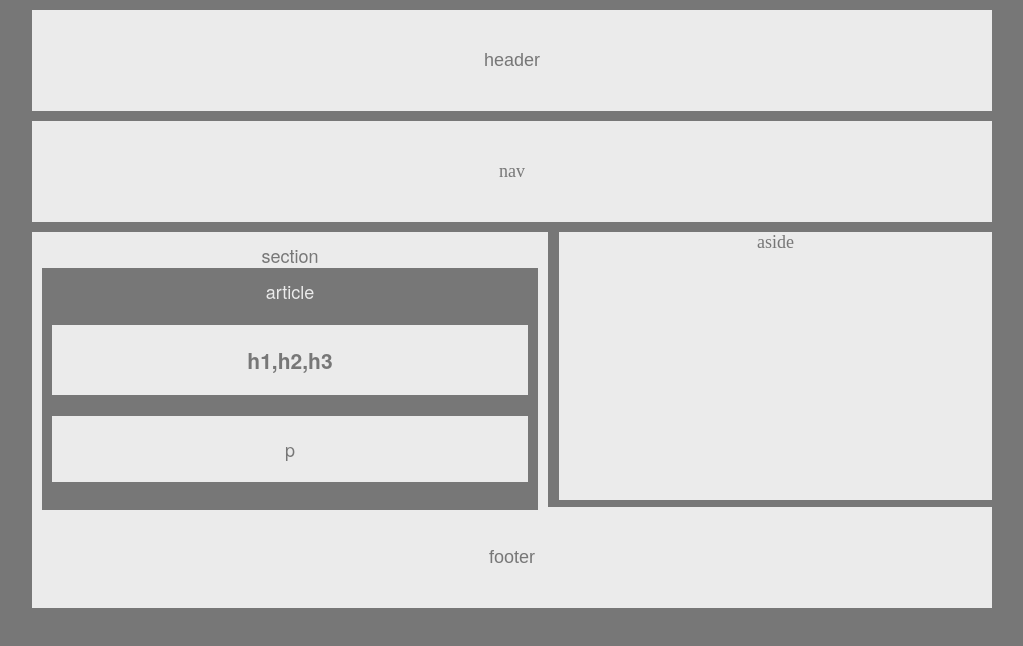
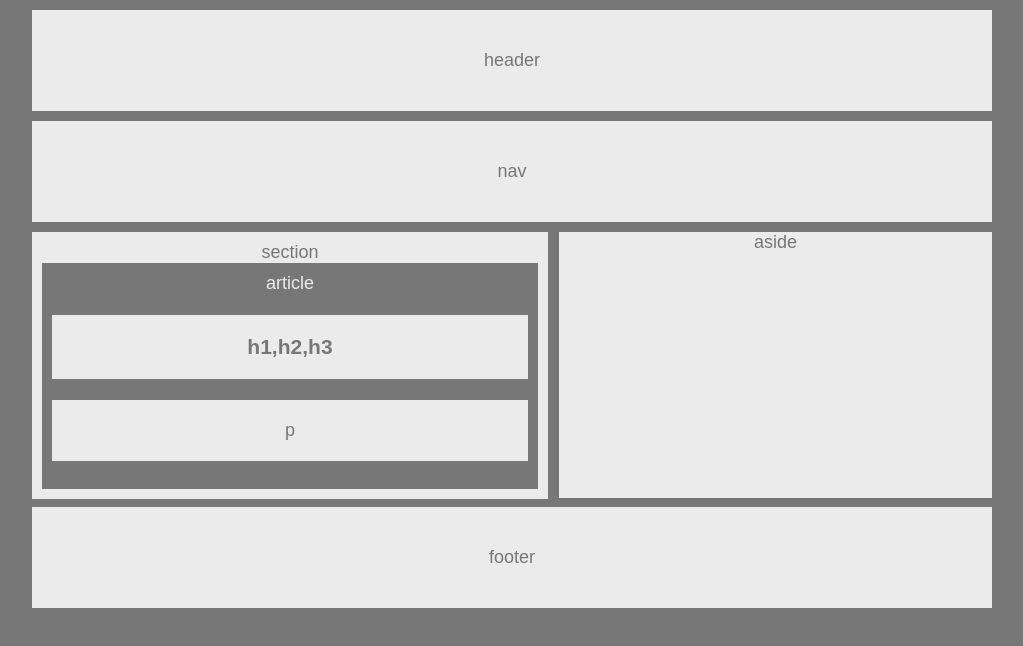
Before and after one commit to iamDio/HW-Wireframe, a plain HTML site: page index.html in a window 1280 px wide. Shown: the whole page, without its empty margins (128-1151 px from the left). Drawn offline with Linux system fonts and the light colour scheme.

Commit message:
style.css final version

```diff
--- a/style.css
+++ b/style.css
@@ -7,6 +7,7 @@ body {
     margin: auto;
     text-align: center;
     color: #777;
+    font-family: Arial, 'Helvetica Neue', Helvetica, sans-serif;
 }
 
 header {
@@ -15,7 +16,7 @@ header {
     padding: 40px;
     margin-top: 10px;
     margin-bottom: 10px;
-     font-family: Arial;
+
 }
 
 nav {
@@ -31,7 +32,7 @@ section {
     background-color: #ebebeb;
     padding: 10px;
     width: 496px;
-    font-family: HelveticaNeue;
+
     }
 
 article {
@@ -54,9 +55,9 @@ aside {
     display: inline-block;
     float: right;
     background-color: #ebebeb;
-    height: 268px;
+    height: 266px;
     width: 433px;
-    font-family: helvetica sans-serif;
+   ;
 }
 
 .clear {
@@ -69,7 +70,7 @@ footer {
     padding: 40px;
     margin-top: 285px;
     margin-bottom: 10px;
-    font-family: arial;
+
 }
 
 
```
